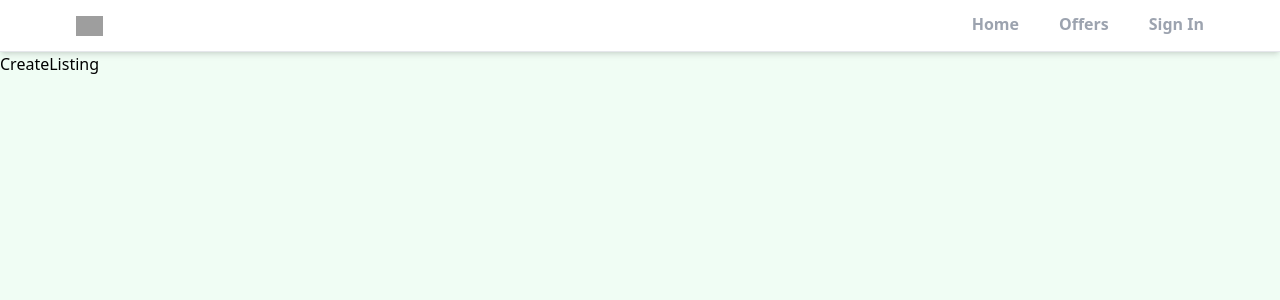
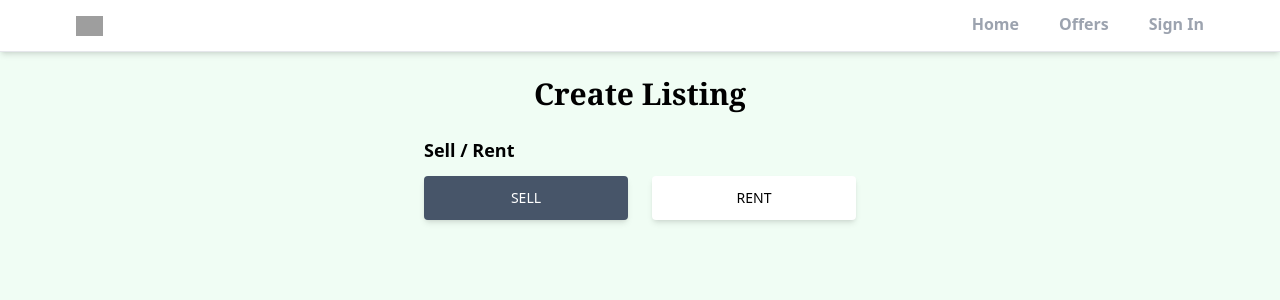
Before and after one commit to trdxDeepu/EstateApp, a React (Vite) app: page /create-listing in a window 1280 px wide. Shown: the top 300 px of the page. Built offline with nearby package versions, Linux system fonts and the light colour scheme; no server answers; grey boxes are pictures that could not be loaded.

Commit message:
created two button on listing page for sell and rent and make them dynamic type

```diff
--- a/src/Pages/CreateListing.jsx
+++ b/src/Pages/CreateListing.jsx
@@ -1,9 +1,54 @@
-import React from 'react'
+import React, { useState } from "react";
 
 const CreateListing = () => {
+  const [formData, setFormData] = useState({
+    type: "rent",
+  });
+
+  const { type } = formData;
+
+  const OnChange = () => {};
+
   return (
-    <div>CreateListing</div>
-  )
-}
+    <main className="max-w-md px-2 mx-auto ">
+      <h1 className="text-3xl font-serif text-center mt-6 font-bold">
+        Create Listing
+      </h1>
+      <form>
+        <p className="text-lg mt-6 font-sans font-semibold">Sell / Rent</p>
+        <div className="flex mt-3 ">
+          <button
+            type="button"
+            className={`mr-3 px-7 py-3 font-medium text-sm uppercase shadow-md
+         rounded hover:shadow-lg focus:shadow-lg active:shadow-lg
+         transition duration-150 ease-in-out w-full
+         ${
+           type === "sale" ? "bg-white text-black" : "bg-slate-600 text-white"
+         }`}
+            id="type"
+            value="sale"
+            onClick={OnChange}
+          >
+            Sell
+          </button>
+          <button
+            type="button"
+            className={` ml-3 px-7 py-3 font-medium text-sm uppercase shadow-md
+         rounded hover:shadow-lg focus:shadow-lg active:shadow-lg
+         transition duration-150 ease-in-out w-full
+         ${
+           type === "rent" ? "bg-white text-black" : "bg-slate-600 text-white"
+         }`}
+            id="type"
+            value="sale"
+            onClick={OnChange}
+          >
+            Rent
+          </button>
+        </div>
+      </form>
+    </main>
+  );
+};
 
-export default CreateListing
+export default CreateListing;
```
